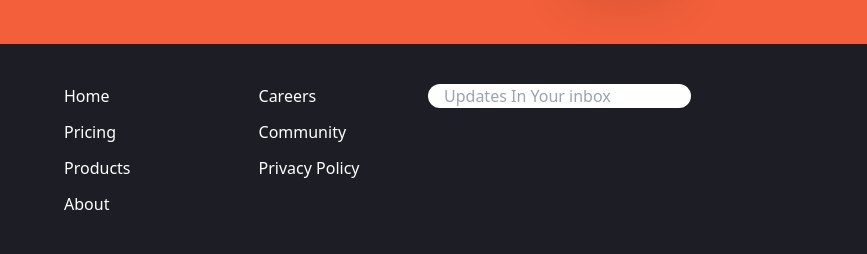
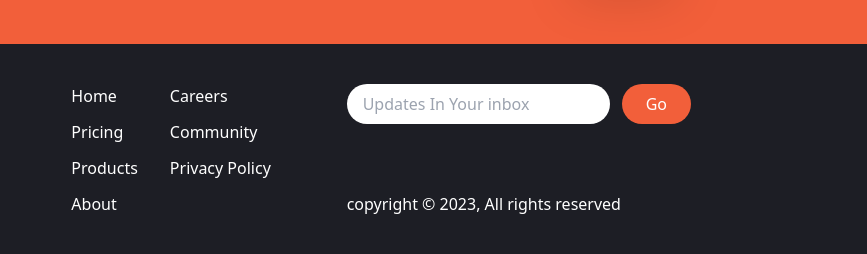
Before and after one commit to thehero1z/manage, a website: page index.html in a window 1280 px wide. Shown: the part 1940-2194 px from the top of the page, 413-1280 px from the left. Drawn offline with Linux system fonts and the light colour scheme.

Commit message:
footer commit

```diff
--- a/index.html
+++ b/index.html
@@ -177,6 +177,9 @@
   <div class="container flex flex-col-reverse justify-between px-6 py-10 mx-auto space-y-8 md:flex-row md:space-y-0">
     <!-- logo and social icons -->
     <div class="flex flex-col-reverse items-center justify-between space-y-12 md:flex-col md:space-y-0 md:items-start">
+      <div class="mx-auto my-6 text-center text-white md:hidden">
+        Copyright &copy; 2023, All Rights Reserved.
+      </div>
       <!-- logo -->
       <div>
         <img src="./images/logo-white.svg" alt="manage logo" class="h-8">
@@ -196,7 +199,7 @@
       </div>
     </div>
     <!-- list container -->
-    <div class="flex justify-around space-x-32">
+    <div class="flex justify-around space-x-8">
       <div class="flex flex-col space-y-3 text-white">
         <a href="#"class="hover:text-brightRed">Home</a>
         <a href="#"class="hover:text-brightRed">Pricing</a>
@@ -210,13 +213,18 @@
       </div>
     </div>
     <!-- input container -->
-    <div class="flex flex justify-between">
+    <div class="flex flex-col justify-between">
       <form>
         <div class="flex space-x-3">
           <input type="text" class="flex-1 px-4 rounded-full focus:outline-brightRed" placeholder="Updates In Your inbox">
+          <button class="px-6 py-2 text-white rounded-full bg-brightRed hover:bg-brightRedLight focus:outline-none">Go</button>
         </div>
       </form>
+      <div class="hidden text-white md:block">
+        copyright &copy; 2023, All rights reserved
+      </div>
     </div>
+
   </div>
 </footer>
 </body>
--- a/tailwind.config.js
+++ b/tailwind.config.js
@@ -3,7 +3,7 @@ module.exports = {
   content: ['./*.html'],
   theme: {
     screens:{
-      sm: '480px',
+      sm: '640px',
       md: '768px',
       lg: '976px',
       xl: '1440px'
```
Also changed, not shown: css/main.css.
